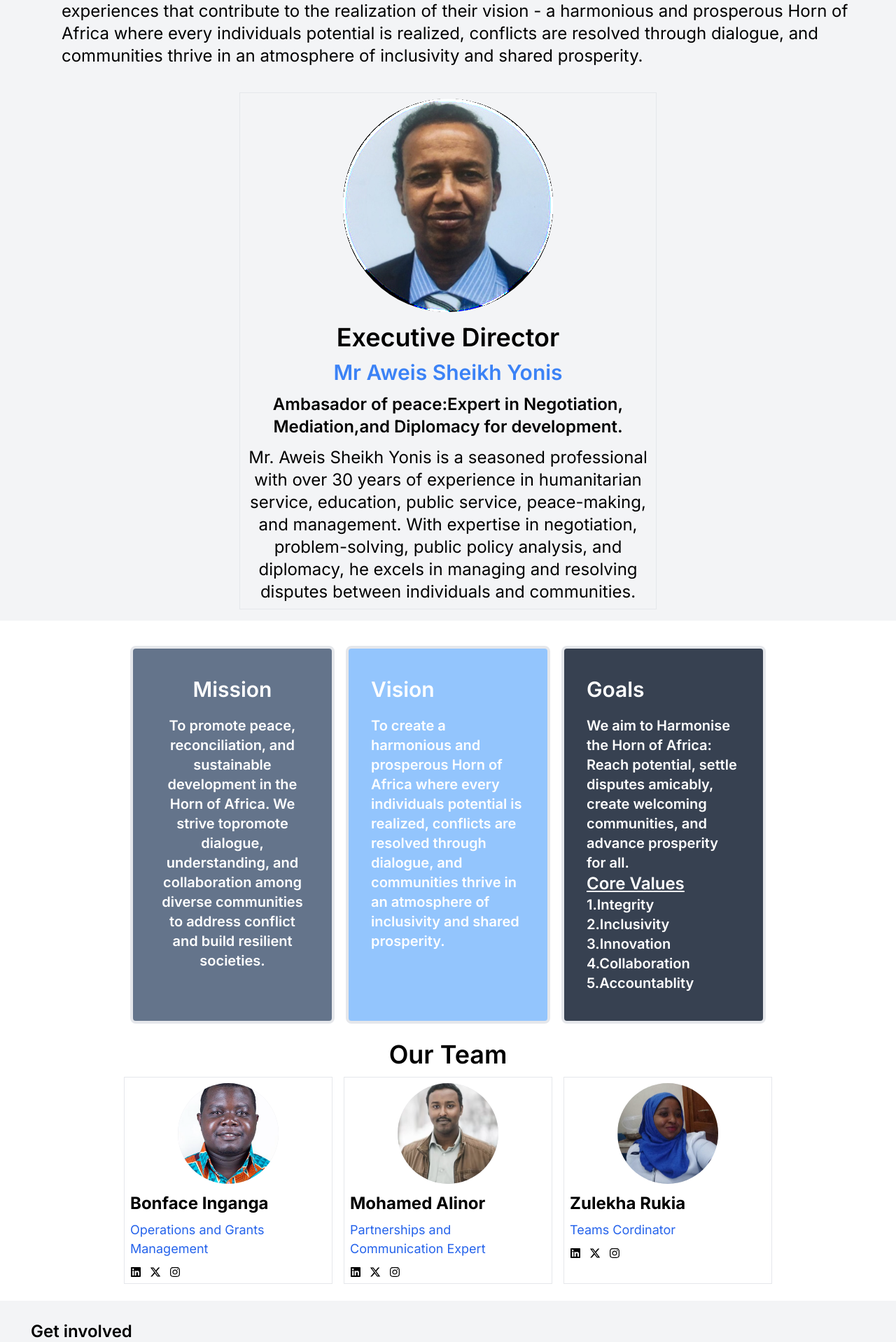
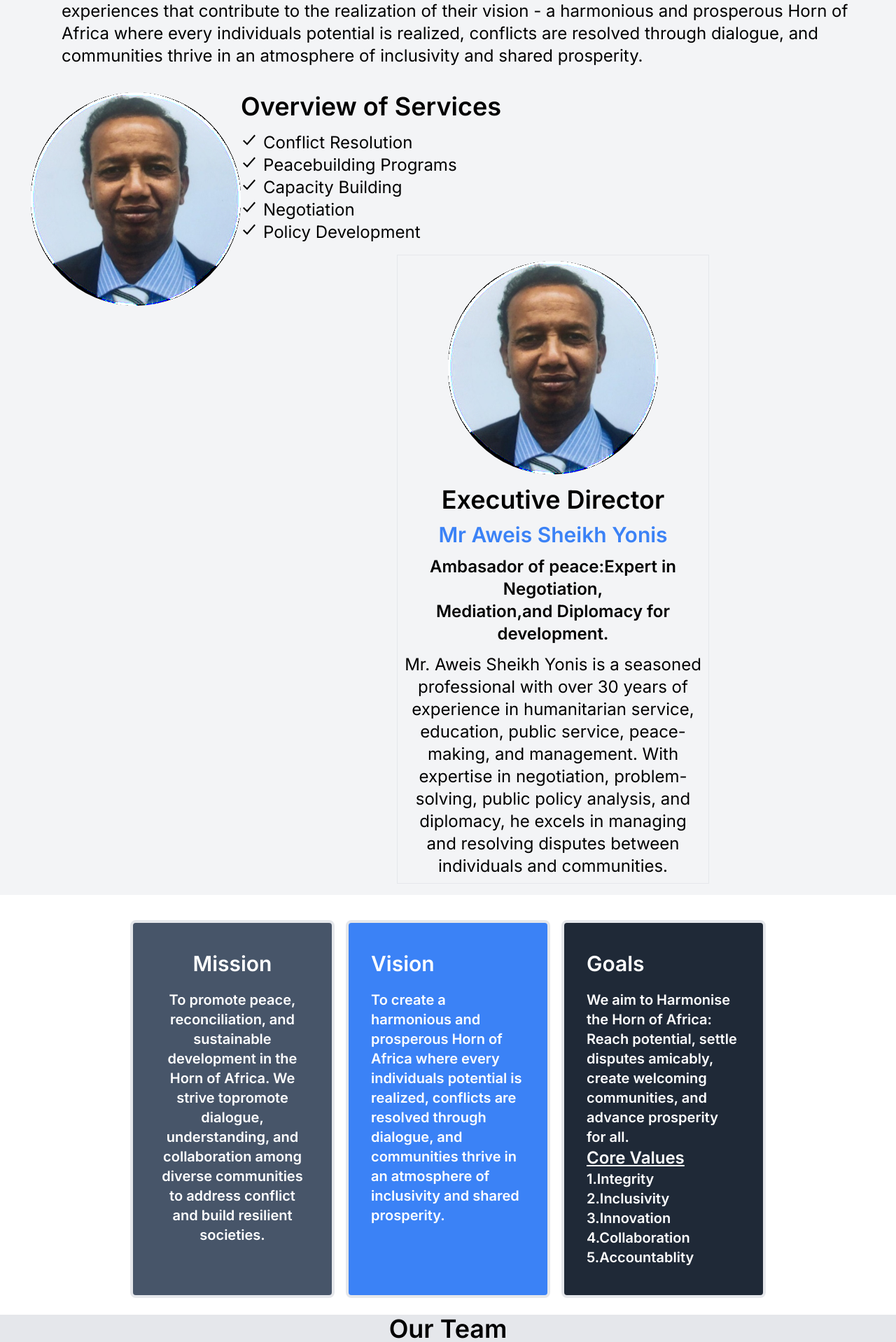
Before and after one commit to bethuel2/ProfileHapa, a Next.js app: page / in a window 1280 px wide. Shown: the part 722-2640 px from the top of the page at 70% size. Built offline with nearby package versions, Linux system fonts and the light colour scheme.

Commit message:
fourth commit

```diff
--- a/app/components/Navbar/Footer/Footer.js
+++ b/app/components/Navbar/Footer/Footer.js
@@ -38,7 +38,7 @@ function Footer() {
           <h4 className=" text-green-500	 ml-20 py-4 font-semibold">Contact us</h4>
           <ul className='ml-20'>
 
-           <li className="py-2 text-small  gap-5 flex "><FaPhoneVolume  size={30} className= "  text-white"/>+1(510)836-9098</li>
+           <li className="py-2 text-small  gap-5 flex "><FaPhoneVolume  size={30} className= "  text-white"/>+1(510)836-9098,<br></br>+254113417700</li>
             <li className="py-2 text-small  gap-5 flex "> <MdEmail  size={30} className= " text-xl text-white"/>info@hapa-consultancy</li>
 
 
--- a/app/page.js
+++ b/app/page.js
@@ -7,7 +7,8 @@ import Peace1 from "./images/peace1.png";
 import Hapa from "./images/Hapa.png";
 import Image from "next/image";
 import { FaXTwitter, FaLinkedin } from "react-icons/fa6";
-import  {FaInstagram, FaHandshake,FaBullhorn, } from  "react-icons/fa";
+import { FaInstagram, FaHandshake, FaBullhorn } from "react-icons/fa";
+import { IoCheckmarkSharp } from "react-icons/io5";
 import { GiAfrica } from "react-icons/gi";
 export default function Home() {
   return (
@@ -28,17 +29,52 @@ export default function Home() {
       </div>
 
       <section className="px-11 bg-gray-100 p-4" id="home">
-        <h1 className="mb-4 ml-11 mt-5 text-4xl font-semibold">About Us</h1>
-        <p className="text-2xl ml-11 mt-4 mb-9">
-        Horn of Africa Peace Ambassadors (HAPA) is a distinguished organization dedicated to promoting peace, reconciliation, and sustainable development in the Horn ofAfrica region. With a mission to foster dialogue, understanding, and collaboration among diverse communities, HAPA offers a range of services including conflict resolution, peace building programs, policy development, capacity building, and negotiation. Guided by core values of integrity, inclusivity, innovation, collaboration,and accountability, HAPAs team of experienced professionals works tirelessly tocreate meaningful experiences that contribute to the realization of their vision - a harmonious and prosperous Horn of Africa where every individuals potential is realized, conflicts are resolved through dialogue, and communities thrive in an atmosphere of inclusivity and shared prosperity.
-</p>
+        <div>
+          <div>
+            <h1 className="mb-4 ml-11 mt-5 text-4xl font-semibold">About Us</h1>
+            <p className="text-2xl ml-11 mt-4 mb-9">
+              Horn of Africa Peace Ambassadors (HAPA) is a distinguished
+              organization dedicated to promoting peace, reconciliation, and
+              sustainable development in the Horn ofAfrica region. With a
+              mission to foster dialogue, understanding, and collaboration among
+              diverse communities, HAPA offers a range of services including
+              conflict resolution, peace building programs, policy development,
+              capacity building, and negotiation. Guided by core values of
+              integrity, inclusivity, innovation, collaboration,and
+              accountability, HAPAs team of experienced professionals works
+              tirelessly tocreate meaningful experiences that contribute to the
+              realization of their vision - a harmonious and prosperous Horn of
+              Africa where every individuals potential is realized, conflicts
+              are resolved through dialogue, and communities thrive in an
+              atmosphere of inclusivity and shared prosperity.
+            </p>
+          </div>
+          <div>
+          <Image
+              src={Director}
+              alt=""
+              className="h-70 w-70 object-cover  float-left  hover:scale-110 transition duration-900 ease-in-out rounded-full mx-auto "
+            />
+            <h2 className="mb-4 ml-11 mt-5 text-4xl font-semibold">Overview of Services</h2>
+            <ul className="ml-11 mt-2">
+              <li className="text-2xl gap-2 flex"> <IoCheckmarkSharp /> Conflict Resolution</li>
+              <li className="text-2xl gap-2 flex"><IoCheckmarkSharp />Peacebuilding Programs</li>
+              <li className="text-2xl gap-2 flex"><IoCheckmarkSharp />Capacity Building</li>
+              <li className="text-2xl gap-2 flex"><IoCheckmarkSharp />Negotiation</li>
+              <li className="text-2xl gap-2 flex"><IoCheckmarkSharp />Policy Development</li>
 
-        <div className="flex justify-center items-center">
+            </ul>
+
+          </div>
+
+        </div>
+
+        <div className=" mt-4 flex justify-center items-center">
           <div className="w-full md:w-2/3 lg:w-1/2 border p-2   ease-in-out mx-auto">
             <Image
               src={Director}
               alt=""
-              className="h-70 w-70 object-cover hover:scale-150 transition duration-900 ease-in-out rounded-full mx-auto "
+              className="h-70 w-70 object-cover hover:scale-110 transition duration-900 ease-in-out rounded-full mx-auto "
             />
             <h1 className="mt-4 text-4xl font-semibold text-black-500 text-center">
               Executive Director
@@ -47,7 +83,8 @@ export default function Home() {
               Mr Aweis Sheikh Yonis
             </h2>
             <h2 className="mt-3 text-2xl font-semibold text-white-400 text-center">
-              Ambasador of peace:Expert in Negotiation,<br></br>Mediation,and Diplomacy for development.
+              Ambasador of peace:Expert in Negotiation,<br></br>Mediation,and
+              Diplomacy for development.
             </h2>
             <p className=" mt-3 text-center text-2xl">
               Mr. Aweis Sheikh Yonis is a seasoned professional with over 30
@@ -62,7 +99,7 @@ export default function Home() {
       </section>
       <section className="mt-9 px-14  " id="about us">
         <div class="flex flex-wrap justify-center gap-4 ">
-          <div class=" w-full  sm:w-1/2 md:w-1/3  lg:w-1/4 xl:w-1/4 border-4 bg-slate-500   hover:scale-105 transition duration-900 ease-in-out p-2 text-center rounded-lg py-10 px-8">
+          <div class=" w-full  sm:w-1/2 md:w-1/3  lg:w-1/4 xl:w-1/4 border-4 bg-slate-600   hover:scale-105 transition duration-900 ease-in-out p-2 text-center rounded-lg py-10 px-8">
             <h1 className="text-3xl font-semibold text-white ">Mission</h1>
             <p className="text-xl  text-white font-semibold mt-5">
               To promote peace, reconciliation, and sustainable development in
@@ -71,7 +108,7 @@ export default function Home() {
               and build resilient societies.
             </p>
           </div>
-          <div class="w-full sm:w-1/2 md:w-1/3  lg:w-1/4 xl:w-1/4 border-4 bg-blue-300   hover:scale-105 transition duration-900 ease-in-outtext-center rounded-lg py-10 px-8">
+          <div class="w-full sm:w-1/2 md:w-1/3  lg:w-1/4 xl:w-1/4 border-4 bg-blue-500   hover:scale-105 transition duration-900 ease-in-outtext-center rounded-lg py-10 px-8">
             <h1 className=" text-3xl font-semibold text-white">Vision</h1>
             <p className="text-xl text-white font-semibold mt-5">
               To create a harmonious and prosperous Horn of Africa where every
@@ -80,12 +117,14 @@ export default function Home() {
               and shared prosperity.
             </p>
           </div>
-          <div class="w-full sm:w-1/2 md:w-1/3  lg:w-1/4 xl:w-1/4 border-4 bg-gray-700   hover:scale-105 transition duration-900 ease-in-outtext-center rounded-lg py-10 px-8">
+          <div class="w-full sm:w-1/2 md:w-1/3  lg:w-1/4 xl:w-1/4 border-4 bg-gray-800   hover:scale-105 transition duration-900 ease-in-outtext-center rounded-lg py-10 px-8">
             <h1 className=" text-3xl font-semibold text-white">Goals</h1>
             <p className="text-xl text-white font-semibold mt-5">
-            We aim to Harmonise the Horn of Africa: Reach potential, settle disputes amicably, create welcoming communities, and advance prosperity for all.
-              <h1 className=" text-2xl text-white underline">Core Values</h1>
-              <ol>
+              We aim to Harmonise the Horn of Africa: Reach potential, settle
+              disputes amicably, create welcoming communities, and advance
+              prosperity for all.
+              <h1 className=" text-2xl text-white  underline">Core Values</h1>
+              <ol className="text-white">
                 <li>1.Integrity</li>
                 <li>2.Inclusivity</li>
                 <li>3.Innovation</li>
@@ -97,7 +136,7 @@ export default function Home() {
         </div>
       </section>
 
-      <section className=" md-5 px-11 mt-6" id="our team">
+      <section className=" md-5  bg-gray-200 px-11 mt-6" id="our team">
         <p className="text-center text-4xl my-3 font-semibold">Our Team</p>
         <div class="flex flex-wrap justify-center gap-4">
           <div class="w-full sm:w-1/2 md:w-1/3  lg:w-1/4 xl:w-1/4 border p-2">
@@ -220,14 +259,17 @@ export default function Home() {
       <section className=" px-11  bg-gray-100 p-4 mt-6" id="get involved">
         <div>
           <h1 className="mt-3 font font-semibold text-black-500 text-2xl">
-
             Get involved
           </h1>
 
           <p className=" mt-3 text-xl">
-
-            As a member of the Horn of Africa Peace Ambassadors, you can influence good change in our dynamic region. By working together, we promote harmony, acceptance, and long-term growth. By means of grassroots endeavours and community involvement, we enable individuals to construct understanding bridges and establish a legacy of peace for future generations. Come hang with us now!
-</p>
+            As a member of the Horn of Africa Peace Ambassadors, you can
+            influence good change in our dynamic region. By working together, we
+            promote harmony, acceptance, and long-term growth. By means of
+            grassroots endeavours and community involvement, we enable
+            individuals to construct understanding bridges and establish a
+            legacy of peace for future generations. Come hang with us now!
+          </p>
           <div class="container  mt-4 mx-auto px-5">
             <div class="grid grid-cols-1 md:grid-cols-3 gap-8">
               <div class="flex flex-col items-center">
@@ -236,10 +278,9 @@ export default function Home() {
                   <span>Who</span>&nbsp;we are
                 </h2>
                 <p class="text-center text-xl">
-                  The core objective of HAPA is to cultivate the culture
-                  of tolerance, inclusivity & peace in the horn of Africa.
+                  The core objective of HAPA is to cultivate the culture of
+                  tolerance, inclusivity & peace in the horn of Africa.
                 </p>
-
               </div>
               <div class="flex flex-col items-center">
                 <FaBullhorn size={40} />
@@ -247,7 +288,7 @@ export default function Home() {
                   <span>Be</span>&nbsp;Our Ambassador
                 </h2>
                 <p class="text-center text-xl">
-                  Join  us and be part of the campaign towards peace as a Peace
+                  Join us and be part of the campaign towards peace as a Peace
                   Ambassador
                 </p>
                 <a
```
